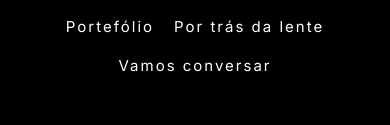
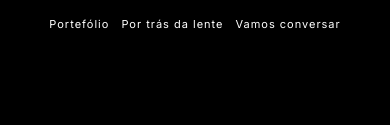
Before and after one commit to brunarfigueiredo/portfolio, a plain HTML site: page index.html in a window 390 px wide. Shown: the part 203-328 px from the top of the page. Drawn offline with nearby package versions, Linux system fonts and the light colour scheme.

Commit message:
atualização mobile

```diff
--- a/style.css
+++ b/style.css
@@ -408,11 +408,19 @@ header{
 
 nav{
 
-    gap:20px;
+    gap:12px;
 
-    flex-wrap:wrap;
+    flex-wrap:nowrap;
 
     justify-content:center;
+
+}
+
+nav a{
+
+    font-size:11px;
+
+    letter-spacing:1px;
 
 }
 
```
